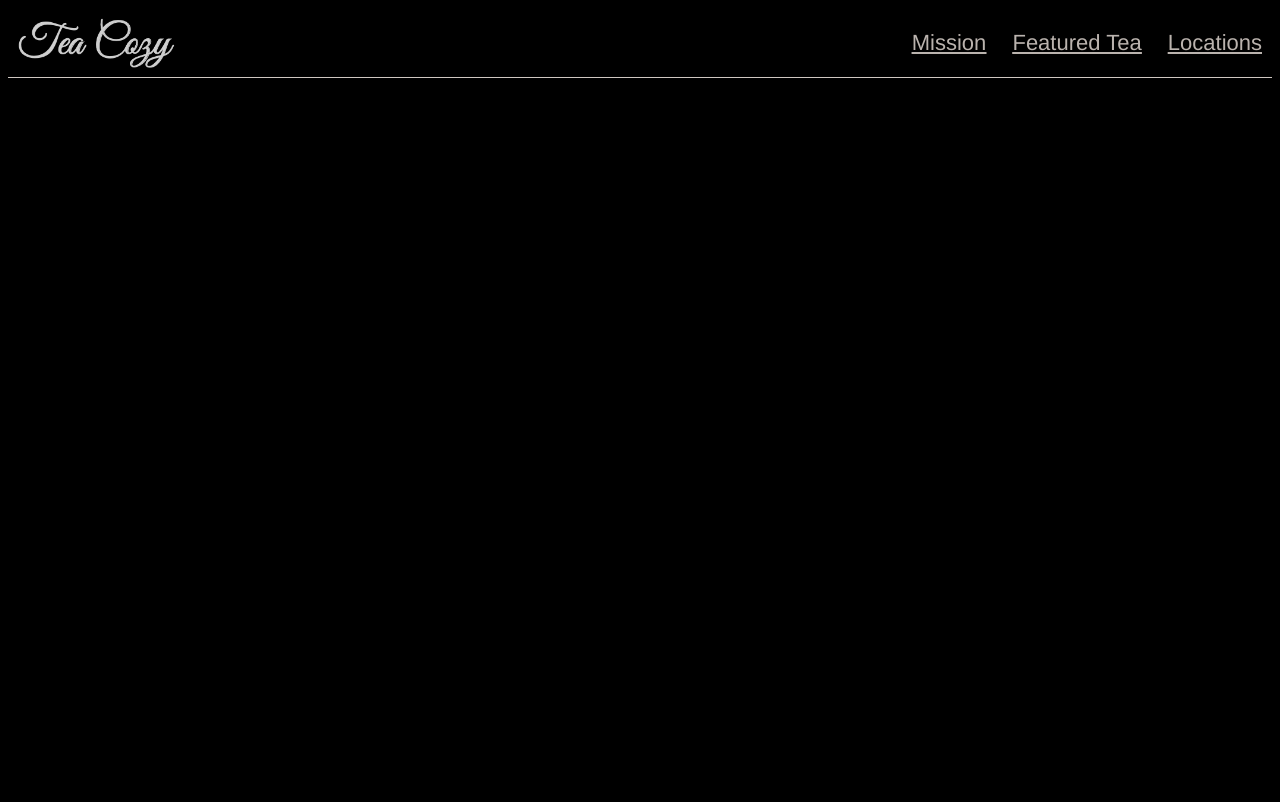
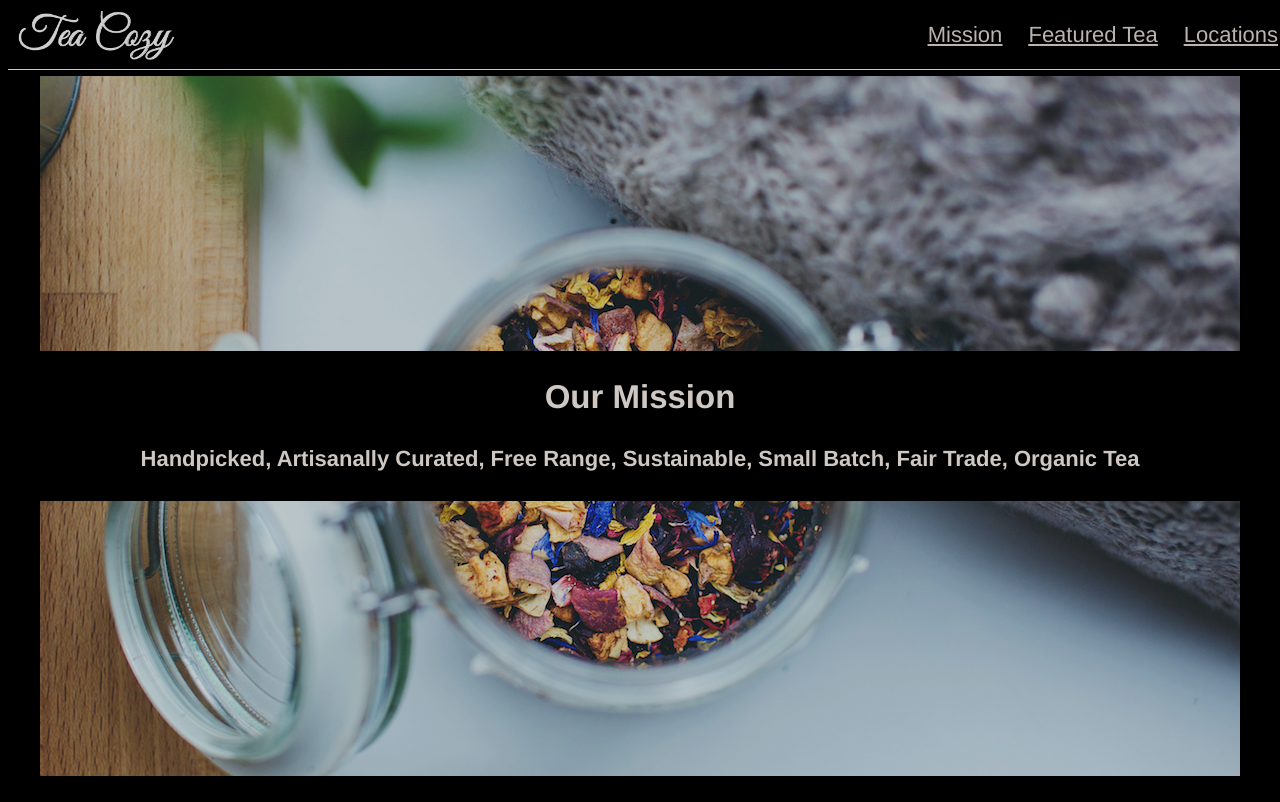
Before and after one commit to LukJeru/TeaCozy, a plain HTML site: page index.html in a window 1280 px wide. Drawn offline with Linux system fonts and the light colour scheme.

Commit message:
banner added

```diff
--- a/index.html
+++ b/index.html
@@ -13,5 +13,11 @@
         <li><a href="">Locations</a></li>
       </ul>
     </header>
+    <section class="banner">
+      <div id="heading">
+      <h2>Our Mission</h2>
+      <h4>Handpicked, Artisanally Curated, Free Range, Sustainable, Small Batch, Fair Trade, Organic Tea</h4>
+    </div>
+    </section>
   </body>
 </html>
--- a/stylesheet.css
+++ b/stylesheet.css
@@ -5,6 +5,7 @@
   background-color: black;
   opacity: 0.9;
   text-align: center;
+  display: inline;
 }
 
 .navbar{
@@ -38,3 +39,20 @@
   color: seashell;
   opacity: 0.9;
 }
+
+.banner{
+  height: 700px;
+  width: 1200px;
+  margin: 0 auto;
+  background-image: url(images/img-mission-background.jpg);
+  opacity: 0.9;
+  display: flex;
+  align-content: center;
+  justify-content: center;
+  flex-direction: column;
+}
+
+#heading{
+  background-color: black;
+  width: 100%;
+}
```
